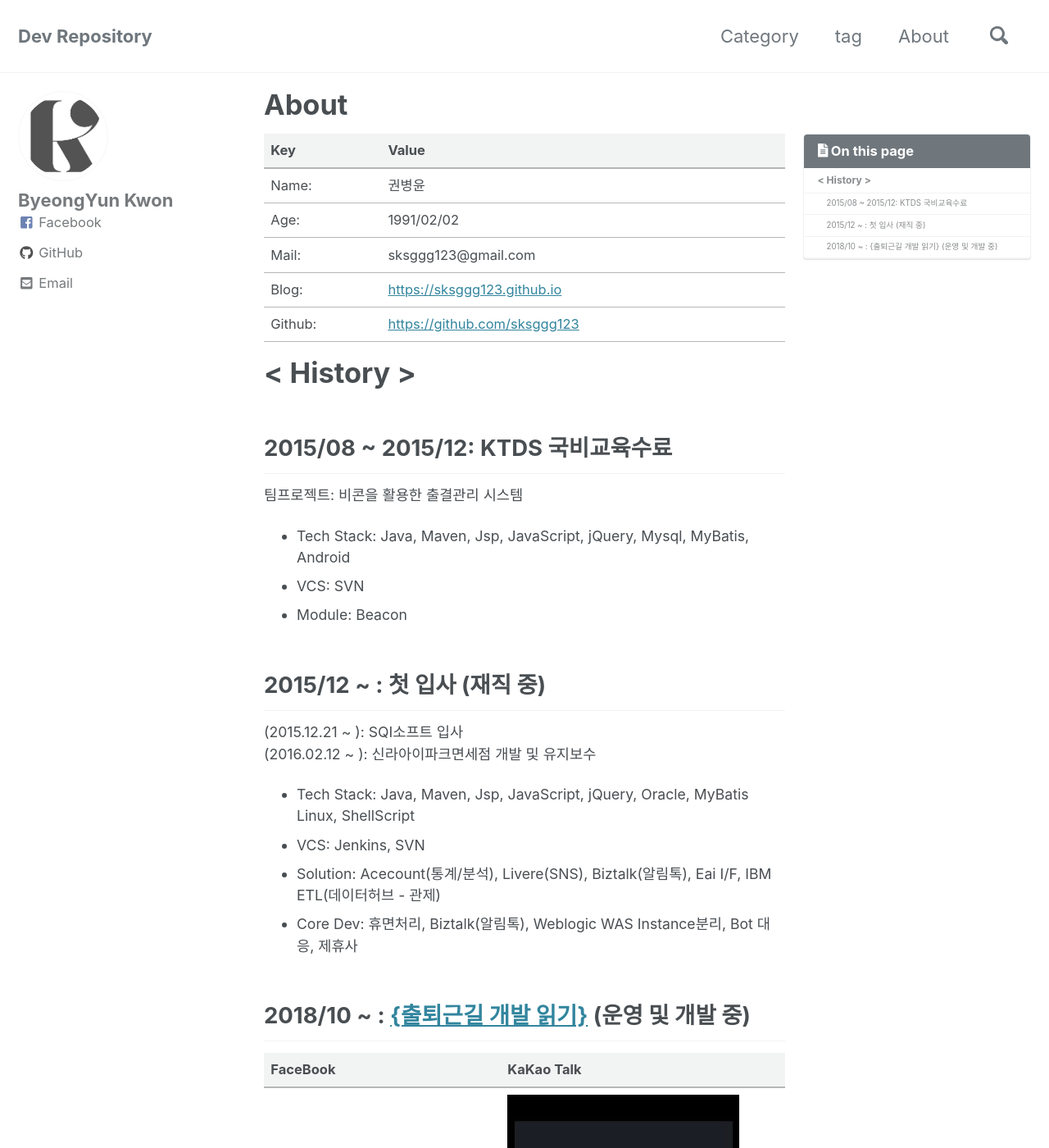
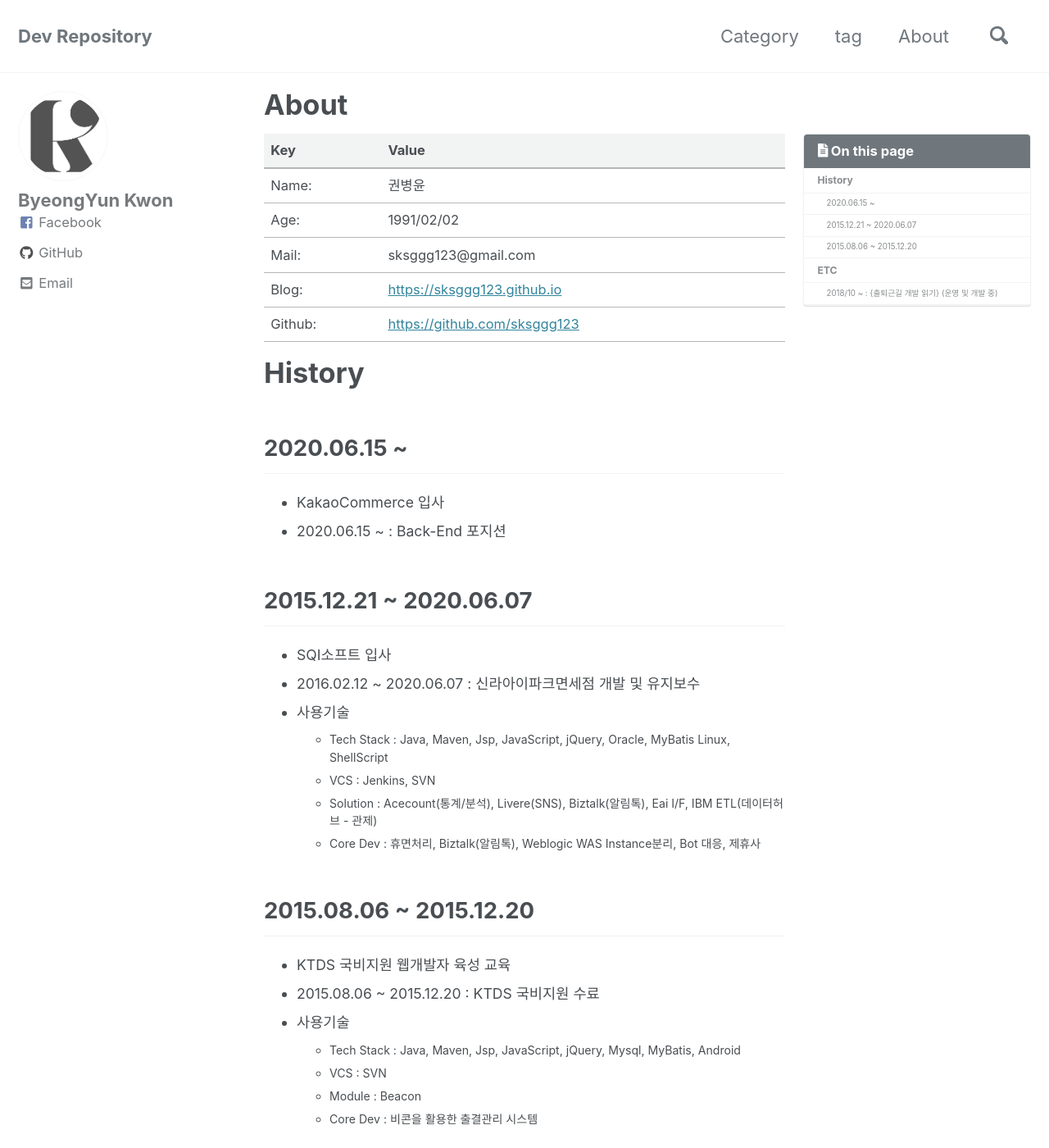
Before and after one commit to sksggg123/sksggg123.github.io, a Jekyll site: the page built from _pages/about.md, in a window 1280 px wide and 1400 px high. Shown: the whole window at 82% size. Built offline with Jekyll 4.4.1, drawn with Linux system fonts in a browser that asks for light colours; cached includes are drawn as plain includes; nearby versions of some CDN libraries; some of the changed text lies outside the part shown.

Commit message:
About Me History 추가

```diff
--- a/_pages/about.md
+++ b/_pages/about.md
@@ -12,7 +12,7 @@ layouts_gallery:
   - url: /assets/images/mm-layout-archive.png
     image_path: /assets/images/mm-layout-archive.png
     alt: "archive layout example"
-#last_modified_at: 2018-11-21T14:49:33-05:00
+last_modified_at: 2020-06-08T14:49:33-05:00
 toc: true
 ---
 
@@ -24,21 +24,31 @@ toc: true
 |Blog:|[https://sksggg123.github.io](https://sksggg123.github.io)  |
 |Github:| [https://github.com/sksggg123](https://github.com/sksggg123)|
 
-# < History >
+# History
 
-## 2015/08 ~ 2015/12: KTDS 국비교육수료
-팀프로젝트: 비콘을 활용한 출결관리 시스템
-  * Tech Stack: Java, Maven, Jsp, JavaScript, jQuery, Mysql, MyBatis, Android
-  * VCS: SVN
-  * Module: Beacon
+## 2020.06.15 ~
+- KakaoCommerce 입사
+- 2020.06.15 ~ : Back-End 포지션
 
-## 2015/12 ~ : 첫 입사 (재직 중)
-(2015.12.21 ~ ):  SQI소프트 입사
-(2016.02.12 ~ ): 신라아이파크면세점 개발 및 유지보수
-  * Tech Stack: Java, Maven, Jsp, JavaScript, jQuery, Oracle, MyBatis Linux, ShellScript
-  * VCS: Jenkins, SVN
-  * Solution: Acecount(통계/분석), Livere(SNS), Biztalk(알림톡), Eai I/F, IBM ETL(데이터허브 - 관제)
-  * Core Dev: 휴면처리, Biztalk(알림톡), Weblogic WAS Instance분리, Bot 대응, 제휴사
+## 2015.12.21 ~ 2020.06.07
+- SQI소프트 입사
+- 2016.02.12 ~ 2020.06.07 : 신라아이파크면세점 개발 및 유지보수
+- 사용기술
+  - Tech Stack : Java, Maven, Jsp, JavaScript, jQuery, Oracle, MyBatis Linux, ShellScript
+  - VCS : Jenkins, SVN
+  - Solution : Acecount(통계/분석), Livere(SNS), Biztalk(알림톡), Eai I/F, IBM ETL(데이터허브 - 관제)
+  - Core Dev : 휴면처리, Biztalk(알림톡), Weblogic WAS Instance분리, Bot 대응, 제휴사
+
+## 2015.08.06 ~ 2015.12.20
+- KTDS 국비지원 웹개발자 육성 교육
+- 2015.08.06 ~ 2015.12.20 : KTDS 국비지원 수료
+- 사용기술
+  - Tech Stack : Java, Maven, Jsp, JavaScript, jQuery, Mysql, MyBatis, Android
+  - VCS : SVN
+  - Module : Beacon
+  - Core Dev : 비콘을 활용한 출결관리 시스템
+
+# ETC
 
 ## 2018/10 ~ : [{출퇴근길 개발 읽기}](https://www.facebook.com/devCommuter/) (운영 및 개발 중)
 
```
